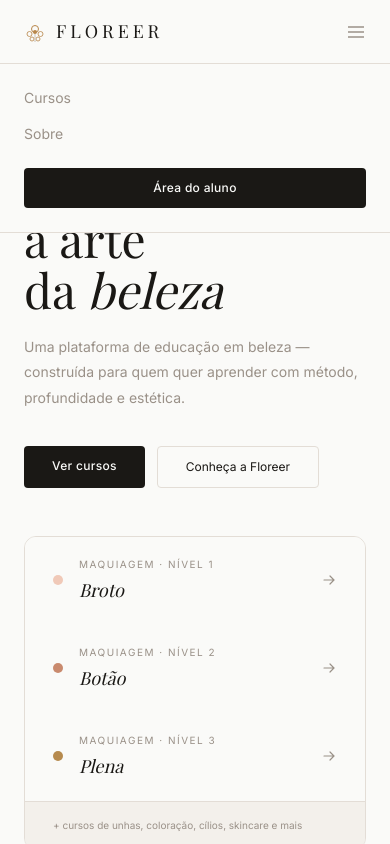
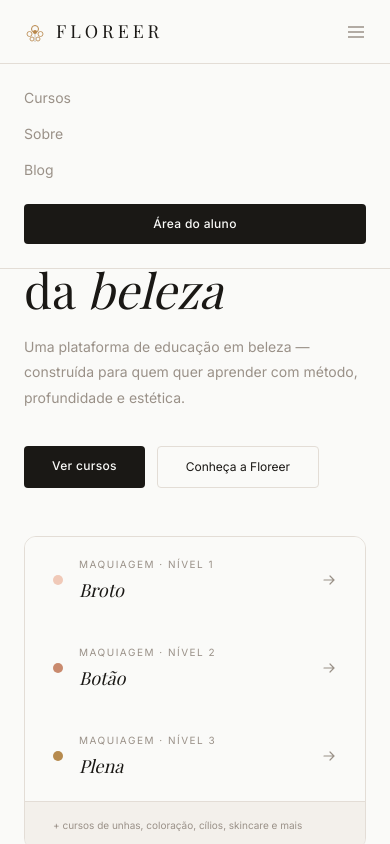
Before and after one commit to lehlanzarinii/floreer-site, a Next.js app: page / in a window 390 px wide. Both pictures are taken after a click on the button "Menu". Shown: the top 844 px of the page. Built offline with nearby package versions, Linux system fonts and the light colour scheme; a web font is replaced by a local one.

Commit message:
fix: blog no menu mobile

```diff
--- a/components/Navbar.tsx
+++ b/components/Navbar.tsx
@@ -60,6 +60,7 @@ export default function Navbar() {
         <div className="absolute top-16 left-0 right-0 bg-floreer-bg border-b border-floreer-border p-6 flex flex-col gap-4 md:hidden">
           <Link href="/cursos" className="text-sm text-floreer-muted" onClick={() => setOpen(false)}>Cursos</Link>
           <Link href="/sobre" className="text-sm text-floreer-muted" onClick={() => setOpen(false)}>Sobre</Link>
+          <Link href="/blog" className="text-sm text-floreer-muted" onClick={() => setOpen(false)}>Blog</Link>
           <Link href="/aluno" className="btn-primary text-center mt-2" onClick={() => setOpen(false)}>Área do aluno</Link>
         </div>
       )}
```
